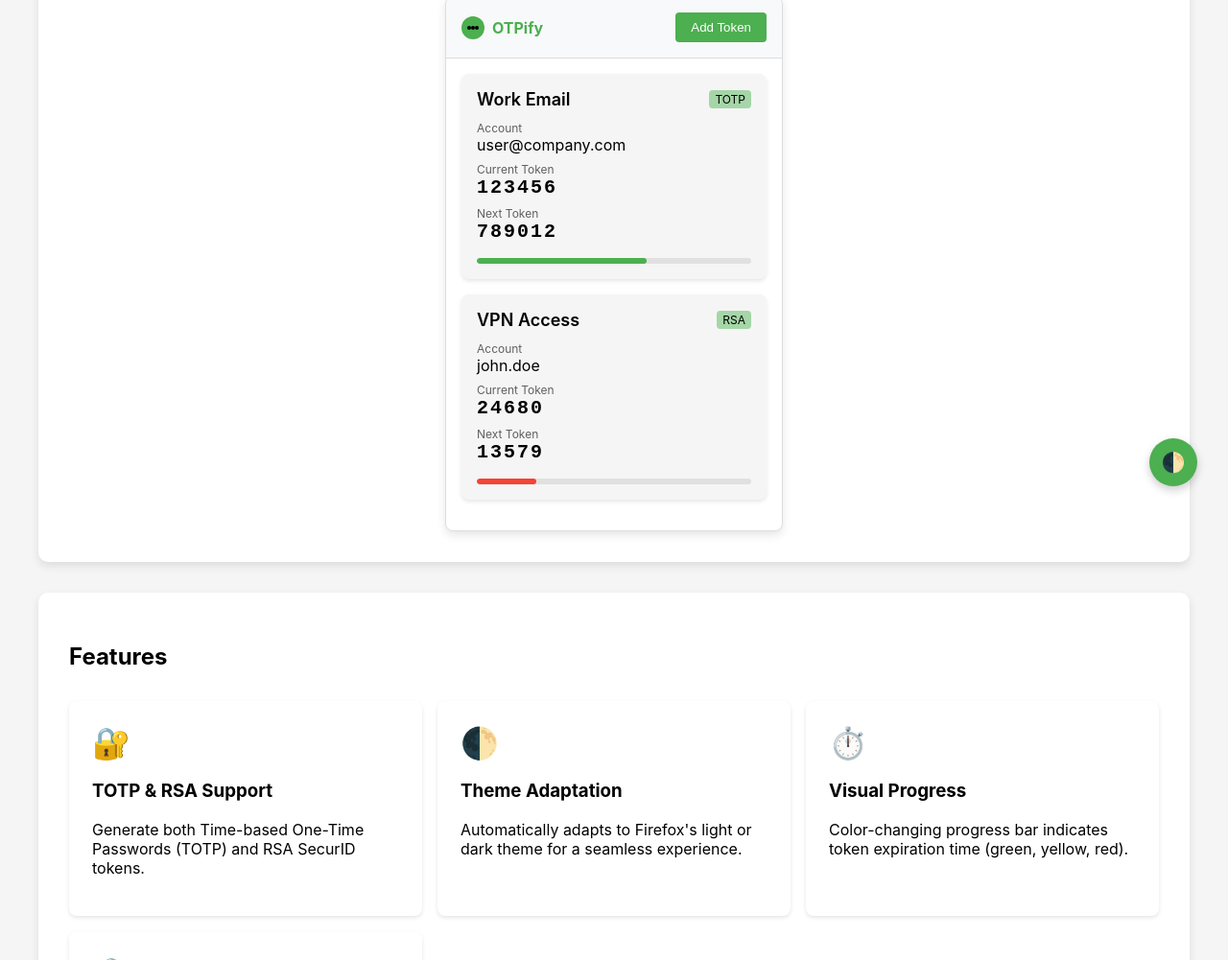
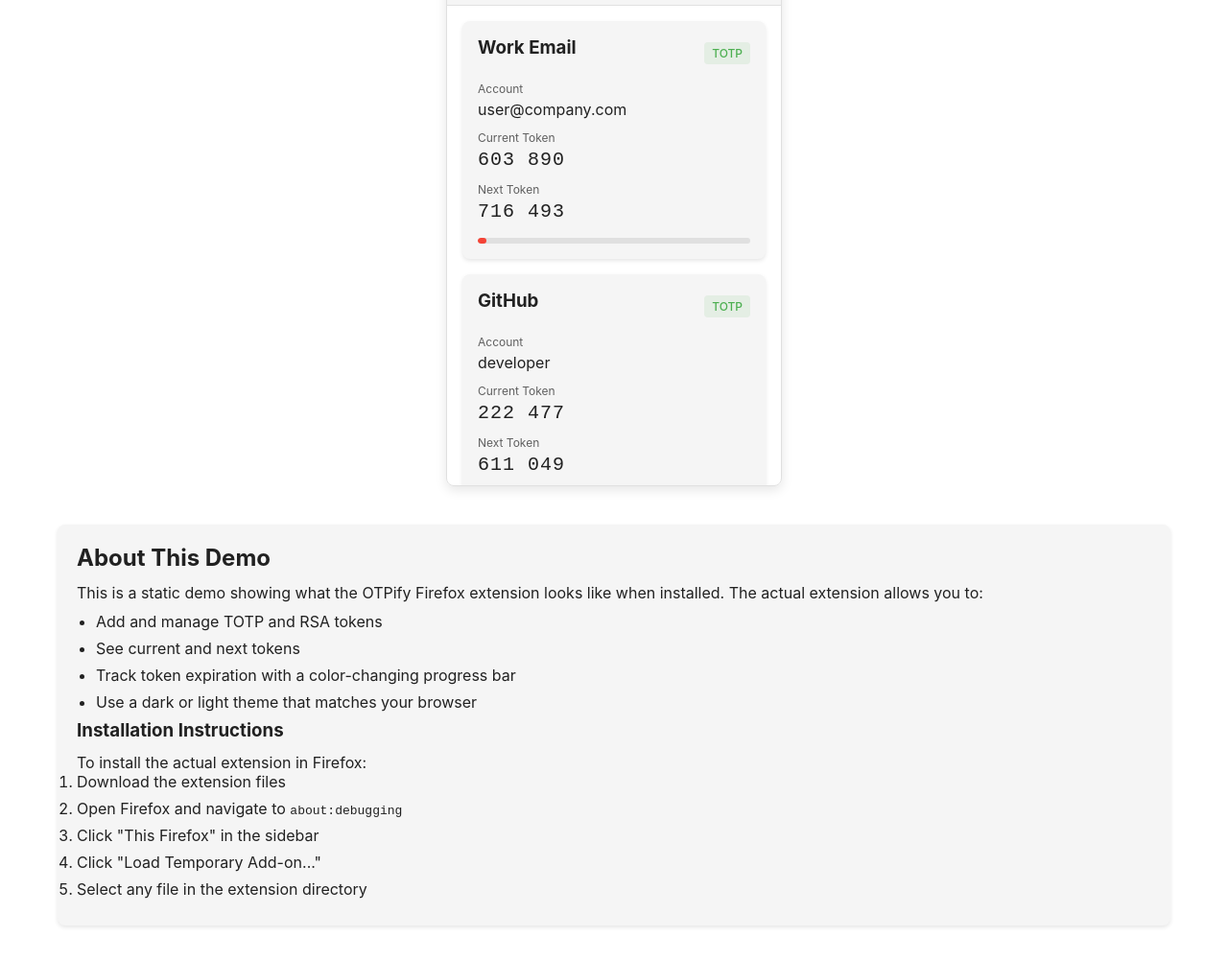
Before and after one commit to sanjay-namdeo/OTPify, a browser extension: page demo/index.html in a window 1280 px wide. Shown: the part 261-1262 px from the top of the page at 96% size. Drawn offline with nearby package versions, Linux system fonts and the light colour scheme.

Commit message:
Add demo tokens and improve error handling in token generation

```diff
--- a/demo/index.html
+++ b/demo/index.html
@@ -22,77 +22,107 @@
       --button-text-color: white;
     }
 
+    .dark-theme {
+      --background-color: #212121;
+      --text-color: #F5F5F5;
+      --card-background: #333333;
+      --border-color: #424242;
+      --input-background: #424242;
+      --shadow-color: rgba(0, 0, 0, 0.3);
+    }
+
+    * {
+      box-sizing: border-box;
+      margin: 0;
+      padding: 0;
+    }
+
     body {
       font-family: -apple-system, BlinkMacSystemFont, 'Segoe UI', Roboto, Oxygen, Ubuntu, Cantarell, 'Open Sans', 'Helvetica Neue', sans-serif;
-      margin: 0;
-      padding: 0;
-      background-color: #f5f5f5;
-      display: flex;
-      flex-direction: column;
-      align-items: center;
-      min-height: 100vh;
-      padding: 2rem;
-    }
-
-    h1 {
-      color: var(--primary-color);
-      margin-bottom: 2rem;
-      text-align: center;
+      background-color: var(--background-color);
+      color: var(--text-color);
+      padding: 20px;
+      transition: all 0.3s ease;
     }
 
     .container {
       max-width: 1200px;
-      width: 100%;
-      padding: 0 1rem;
-    }
-
-    .preview-container {
-      background-color: #fff;
-      border-radius: 10px;
-      box-shadow: 0 4px 10px rgba(0, 0, 0, 0.1);
-      padding: 2rem;
-      margin-bottom: 2rem;
+      margin: 0 auto;
+      padding: 20px;
     }
 
     .demo-header {
+      text-align: center;
+      margin-bottom: 40px;
+    }
+
+    h1, h2, h3, h4, h5, h6 {
+      color: var(--text-color);
+      margin-bottom: 12px;
+    }
+
+    .demo-popup {
+      width: 350px;
+      border: 1px solid var(--border-color);
+      border-radius: 8px;
+      overflow: hidden;
+      box-shadow: 0 4px 12px var(--shadow-color);
+      margin: 0 auto;
+    }
+
+    .theme-toggle {
+      display: flex;
+      justify-content: center;
+      margin-bottom: 20px;
+    }
+
+    button {
+      background-color: var(--primary-color);
+      color: var(--button-text-color);
+      border: none;
+      border-radius: 4px;
+      padding: 8px 16px;
+      cursor: pointer;
+      font-weight: 500;
+      transition: background-color 0.2s ease;
+    }
+
+    button:hover {
+      background-color: var(--secondary-color);
+    }
+
+    /* Importing popup styles */
+    .app-container {
+      width: 100%;
+    }
+
+    .header {
       display: flex;
       justify-content: space-between;
       align-items: center;
-      margin-bottom: 2rem;
+      padding: 16px;
+      background-color: var(--card-background);
+      border-bottom: 1px solid var(--border-color);
     }
 
-    .extension-demo {
-      width: 350px;
-      margin: 0 auto;
-      border: 1px solid #ddd;
-      border-radius: 8px;
-      background-color: white;
-      box-shadow: 0 4px 10px rgba(0, 0, 0, 0.1);
-      overflow: hidden;
-    }
-
-    .extension-header {
-      padding: 16px;
-      background-color: #f8f9fa;
-      border-bottom: 1px solid #ddd;
-      display: flex;
-      justify-content: space-between;
-      align-items: center;
-    }
-
-    .extension-title {
-      font-weight: bold;
-      color: var(--primary-color);
+    .app-title {
       display: flex;
       align-items: center;
     }
 
-    .extension-title svg {
+    .app-title svg {
       margin-right: 8px;
     }
 
-    .extension-content {
+    .app-title h1 {
+      font-size: 18px;
+      margin: 0;
+    }
+
+    .token-list {
       padding: 16px;
+      max-height: 500px;
+      overflow-y: auto;
     }
 
     .token-card {
@@ -110,34 +140,30 @@
       margin-bottom: 12px;
     }
 
-    .token-title {
-      font-size: 18px;
-      font-weight: 600;
-      margin: 0;
+    .token-type {
+      background-color: rgba(76, 175, 80, 0.1);
+      color: var(--primary-color);
+      padding: 4px 8px;
+      border-radius: 4px;
+      font-size: 12px;
+      font-weight: 500;
     }
 
-    .token-type {
-      font-size: 12px;
-      background-color: var(--light-color);
-      padding: 2px 6px;
-      border-radius: 4px;
+    .token-detail {
+      margin-bottom: 12px;
     }
 
-    .token-info {
-      margin-bottom: 8px;
+    .token-detail label {
+      font-size: 12px;
+      opacity: 0.7;
+      margin-bottom: 4px;
+      display: block;
     }
 
-    .token-label {
-      font-size: 12px;
-      color: var(--text-color);
-      opacity: 0.7;
-    }
-
-    .token-value {
+    .token-code {
       font-family: 'Courier New', monospace;
       font-size: 20px;
-      letter-spacing: 2px;
-      font-weight: 600;
+      letter-spacing: 1px;
     }
 
     .progress-container {
@@ -153,309 +179,204 @@
       height: 100%;
       border-radius: 3px;
       transition: width 1s linear, background-color 0.3s ease;
-      width: 70%;
-      background-color: var(--success-color);
     }
 
-    .button {
-      background-color: var(--primary-color);
-      color: var(--button-text-color);
-      border: none;
-      border-radius: 4px;
-      padding: 8px 16px;
-      cursor: pointer;
-      font-weight: 500;
-      transition: background-color 0.2s ease;
+    .footer {
+      margin-top: 40px;
+      text-align: center;
+      opacity: 0.7;
     }
 
-    .button:hover {
-      background-color: var(--secondary-color);
+    .section {
+      margin-bottom: 60px;
     }
 
-    .theme-toggle {
-      position: fixed;
-      bottom: 2rem;
-      right: 2rem;
-      background-color: var(--primary-color);
-      color: white;
-      border: none;
-      border-radius: 50%;
-      width: 50px;
-      height: 50px;
-      font-size: 20px;
-      cursor: pointer;
-      box-shadow: 0 4px 10px rgba(0, 0, 0, 0.2);
-      display: flex;
-      align-items: center;
-      justify-content: center;
+    .instructions {
+      margin-top: 40px;
+      padding: 20px;
+      background-color: var(--card-background);
+      border-radius: 8px;
+      box-shadow: 0 2px 4px var(--shadow-color);
     }
 
-    /* Dark theme */
-    body.dark-theme {
-      background-color: #212121;
-      color: #f5f5f5;
+    .instructions ul {
+      margin-left: 20px;
+      margin-top: 10px;
     }
 
-    body.dark-theme .preview-container {
-      background-color: #333;
-      box-shadow: 0 4px 10px rgba(0, 0, 0, 0.3);
+    .instructions li {
+      margin-bottom: 8px;
     }
 
-    body.dark-theme .extension-demo {
-      border-color: #444;
-      background-color: #333;
+    pre {
+      background-color: rgba(0, 0, 0, 0.05);
+      padding: 12px;
+      border-radius: 4px;
+      overflow-x: auto;
+      margin: 10px 0;
     }
 
-    body.dark-theme .extension-header {
-      background-color: #444;
-      border-bottom: 1px solid #555;
-    }
-
-    body.dark-theme .token-card {
-      background-color: #444;
-      box-shadow: 0 2px 4px rgba(0, 0, 0, 0.3);
-    }
-
-    body.dark-theme .token-label {
-      color: #f5f5f5;
-    }
-
-    .features {
-      display: grid;
-      grid-template-columns: repeat(auto-fit, minmax(300px, 1fr));
-      gap: 1rem;
-      margin-top: 2rem;
-    }
-
-    .feature-card {
-      background-color: white;
-      border-radius: 8px;
-      padding: 1.5rem;
-      box-shadow: 0 2px 4px rgba(0, 0, 0, 0.1);
-    }
-
-    body.dark-theme .feature-card {
-      background-color: #444;
-    }
-
-    .feature-icon {
-      color: var(--primary-color);
-      font-size: 2rem;
-      margin-bottom: 1rem;
-    }
-
-    .github-link {
-      display: inline-block;
-      margin-top: 2rem;
-      background-color: #333;
-      color: white;
-      padding: 0.5rem 1rem;
-      border-radius: 4px;
-      text-decoration: none;
-    }
-
-    body.dark-theme .github-link {
-      background-color: #555;
+    .empty-state {
+      text-align: center;
+      padding: 32px 16px;
+      color: var(--text-color);
+      opacity: 0.7;
     }
   </style>
+  <script src="https://unpkg.com/react@17/umd/react.production.min.js"></script>
+  <script src="https://unpkg.com/react-dom@17/umd/react-dom.production.min.js"></script>
+  <script src="https://unpkg.com/otpauth@8.0.3/dist/otpauth.umd.min.js"></script>
+  <script src="js/demo-tokens.js"></script>
 </head>
 <body>
   <div class="container">
-    <h1>OTPify Firefox Extension</h1>
+    <div class="demo-header">
+      <h1>OTPify Firefox Extension Demo</h1>
+      <p>Here's what the extension popup looks like in Firefox</p>
+    </div>
 
-    <div class="preview-container">
-      <div class="demo-header">
-        <h2>Extension Preview</h2>
-        <button class="button" id="add-token">Add Demo Token</button>
+    <div class="theme-toggle">
+      <button id="toggleTheme">Toggle Dark/Light Theme</button>
+    </div>
+
+    <div class="demo-popup" id="demo-popup">
+      <div class="header">
+        <div class="app-title">
+          <svg width="24" height="24" viewBox="0 0 24 24" fill="none" xmlns="http://www.w3.org/2000/svg">
+            <rect width="24" height="24" rx="12" fill="#4CAF50" />
+            <circle cx="8" cy="12" r="2" fill="#000" />
+            <circle cx="12" cy="12" r="2" fill="#000" />
+            <circle cx="16" cy="12" r="2" fill="#000" />
+          </svg>
+          <h1>OTPify</h1>
+        </div>
+        <button>Add Token</button>
       </div>
 
-      <div class="extension-demo">
-        <div class="extension-header">
-          <div class="extension-title">
-            <svg width="24" height="24" viewBox="0 0 24 24" fill="none" xmlns="http://www.w3.org/2000/svg">
-              <rect width="24" height="24" rx="12" fill="#4CAF50" />
-              <circle cx="8" cy="12" r="2" fill="#000" />
-              <circle cx="12" cy="12" r="2" fill="#000" />
-              <circle cx="16" cy="12" r="2" fill="#000" />
-            </svg>
-            OTPify
-          </div>
-          <button class="button">Add Token</button>
-        </div>
-
-        <div class="extension-content">
-          <div class="token-card">
-            <div class="token-header">
-              <h3 class="token-title">Work Email</h3>
-              <span class="token-type">TOTP</span>
-            </div>
-
-            <div class="token-info">
-              <div class="token-label">Account</div>
-              <div>user@company.com</div>
-            </div>
-
-            <div class="token-info">
-              <div class="token-label">Current Token</div>
-              <div class="token-value">123456</div>
-            </div>
-
-            <div class="token-info">
-              <div class="token-label">Next Token</div>
-              <div class="token-value">789012</div>
-            </div>
-
-            <div class="progress-container">
-              <div class="progress-bar"></div>
-            </div>
-          </div>
-
-          <div class="token-card">
-            <div class="token-header">
-              <h3 class="token-title">VPN Access</h3>
-              <span class="token-type">RSA</span>
-            </div>
-
-            <div class="token-info">
-              <div class="token-label">Account</div>
-              <div>john.doe</div>
-            </div>
-
-            <div class="token-info">
-              <div class="token-label">Current Token</div>
-              <div class="token-value">24680</div>
-            </div>
-
-            <div class="token-info">
-              <div class="token-label">Next Token</div>
-              <div class="token-value">13579</div>
-            </div>
-
-            <div class="progress-container">
-              <div class="progress-bar" style="width: 30%; background-color: var(--warning-color);"></div>
-            </div>
-          </div>
-        </div>
+      <div class="token-list" id="token-list">
+        <!-- Token cards will be inserted here by JavaScript -->
       </div>
     </div>
 
-    <div class="preview-container">
-      <h2>Features</h2>
+    <div class="section instructions">
+      <h2>About This Demo</h2>
+      <p>This is a static demo showing what the OTPify Firefox extension looks like when installed. The actual extension allows you to:</p>
+      <ul>
+        <li>Add and manage TOTP and RSA tokens</li>
+        <li>See current and next tokens</li>
+        <li>Track token expiration with a color-changing progress bar</li>
+        <li>Use a dark or light theme that matches your browser</li>
+      </ul>
 
-      <div class="features">
-        <div class="feature-card">
-          <div class="feature-icon">🔐</div>
-          <h3>TOTP & RSA Support</h3>
-          <p>Generate both Time-based One-Time Passwords (TOTP) and RSA SecurID tokens.</p>
-        </div>
+      <h3>Installation Instructions</h3>
+      <p>To install the actual extension in Firefox:</p>
+      <ol>
+        <li>Download the extension files</li>
+        <li>Open Firefox and navigate to <code>about:debugging</code></li>
+        <li>Click "This Firefox" in the sidebar</li>
+        <li>Click "Load Temporary Add-on..."</li>
+        <li>Select any file in the extension directory</li>
+      </ol>
+    </div>
 
-        <div class="feature-card">
-          <div class="feature-icon">🌓</div>
-          <h3>Theme Adaptation</h3>
-          <p>Automatically adapts to Firefox's light or dark theme for a seamless experience.</p>
-        </div>
-
-        <div class="feature-card">
-          <div class="feature-icon">⏱️</div>
-          <h3>Visual Progress</h3>
-          <p>Color-changing progress bar indicates token expiration time (green, yellow, red).</p>
-        </div>
-
-        <div class="feature-card">
-          <div class="feature-icon">🔒</div>
-          <h3>Secure Storage</h3>
-          <p>Tokens are securely stored using Firefox's built-in security features.</p>
-        </div>
-      </div>
+    <div class="footer">
+      <p>&copy; 2025 OTPify - A Firefox extension for secure token management</p>
     </div>
   </div>
 
-  <button class="theme-toggle" id="theme-toggle">🌓</button>
+  <script>
+    // Demo tokens are loaded from demo-tokens.js
 
-  <script>
-    // Demo functionality
-    document.addEventListener('DOMContentLoaded', () => {
-      // Theme toggle
-      const themeToggle = document.getElementById('theme-toggle');
-      themeToggle.addEventListener('click', () => {
-        document.body.classList.toggle('dark-theme');
-      });
+    function createTokenCard(token) {
+      const card = document.createElement('div');
+      card.className = 'token-card';
 
-      // Animate progress bars
-      const progressBars = document.querySelectorAll('.progress-bar');
-      progressBars.forEach(bar => {
-        setInterval(() => {
-          let width = parseInt(bar.style.width) || 70;
-          width = width - 1;
-          if (width <= 0) width = 70;
-          bar.style.width = width + '%';
+      // Current time
+      const now = Math.floor(Date.now() / 1000);
+      const remainingSeconds = 30 - (now % 30);
+      const percent = (remainingSeconds / 30) * 100;
 
-          // Change color based on remaining time
-          if (width > 50) {
-            bar.style.backgroundColor = 'var(--success-color)';
-          } else if (width > 25) {
-            bar.style.backgroundColor = 'var(--warning-color)';
-          } else {
-            bar.style.backgroundColor = 'var(--danger-color)';
-          }
-        }, 500);
-      });
+      // Progress bar color
+      let progressColor = '#4CAF50'; // Green default
+      if (remainingSeconds <= 10) {
+        progressColor = '#F44336'; // Red
+      } else if (remainingSeconds <= 20) {
+        progressColor = '#FFC107'; // Yellow
+      }
 
-      // Add demo token button
-      const addTokenBtn = document.getElementById('add-token');
-      if (addTokenBtn) {
-        addTokenBtn.addEventListener('click', () => {
-          const tokenContainer = document.querySelector('.extension-content');
-          const newToken = document.createElement('div');
-          newToken.className = 'token-card';
-          newToken.innerHTML = `
-            <div class="token-header">
-              <h3 class="token-title">GitHub</h3>
-              <span class="token-type">TOTP</span>
-            </div>
+      // Demo tokens - simulated codes
+      const digits = ['1', '2', '3', '4', '5', '6', '7', '8', '9', '0'];
+      let currentToken = '';
+      let nextToken = '';
 
-            <div class="token-info">
-              <div class="token-label">Account</div>
-              <div>dev@github.com</div>
-            </div>
+      // Generate demo tokens
+      for (let i = 0; i < 6; i++) {
+        currentToken += digits[Math.floor(Math.random() * digits.length)];
+        nextToken += digits[Math.floor(Math.random() * digits.length)];
+      }
 
-            <div class="token-info">
-              <div class="token-label">Current Token</div>
-              <div class="token-value">357159</div>
-            </div>
+      // Format tokens with a space in the middle
+      currentToken = `${currentToken.substring(0, 3)} ${currentToken.substring(3)}`;
+      nextToken = `${nextToken.substring(0, 3)} ${nextToken.substring(3)}`;
 
-            <div class="token-info">
-              <div class="token-label">Next Token</div>
-              <div class="token-value">246810</div>
-            </div>
+      card.innerHTML = `
+        <div class="token-header">
+          <h3>${token.name}</h3>
+          <span class="token-type">${token.type}</span>
+        </div>
 
-            <div class="progress-container">
-              <div class="progress-bar" style="width: 60%; background-color: var(--success-color);"></div>
-            </div>
-          `;
+        <div class="token-detail">
+          <label>Account</label>
+          <p>${token.account}</p>
+        </div>
 
-          tokenContainer.appendChild(newToken);
+        <div class="token-detail">
+          <label>Current Token</label>
+          <p class="token-code">${currentToken}</p>
+        </div>
 
-          // Animate the new progress bar
-          const newProgressBar = newToken.querySelector('.progress-bar');
-          setInterval(() => {
-            let width = parseInt(newProgressBar.style.width) || 60;
-            width = width - 1;
-            if (width <= 0) width = 60;
-            newProgressBar.style.width = width + '%';
+        <div class="token-detail">
+          <label>Next Token</label>
+          <p class="token-code">${nextToken}</p>
+        </div>
 
-            // Change color based on remaining time
-            if (width > 50) {
-              newProgressBar.style.backgroundColor = 'var(--success-color)';
-            } else if (width > 25) {
-              newProgressBar.style.backgroundColor = 'var(--warning-color)';
-            } else {
-              newProgressBar.style.backgroundColor = 'var(--danger-color)';
-            }
-          }, 500);
+        <div class="progress-container">
+          <div class="progress-bar" style="width: ${percent}%; background-color: ${progressColor};"></div>
+        </div>
+      `;
+
+      return card;
+    }
+
+    function updateTokens() {
+      const tokenList = document.getElementById('token-list');
+      tokenList.innerHTML = '';
+
+      if (demoTokens.length === 0) {
+        const emptyState = document.createElement('div');
+        emptyState.className = 'empty-state';
+        emptyState.innerHTML = `
+          <p>No tokens added yet.</p>
+          <p>Click "Add Token" to get started.</p>
+        `;
+        tokenList.appendChild(emptyState);
+      } else {
+        demoTokens.forEach(token => {
+          tokenList.appendChild(createTokenCard(token));
         });
       }
+    }
+
+    // Toggle dark/light theme
+    document.getElementById('toggleTheme').addEventListener('click', () => {
+      document.body.classList.toggle('dark-theme');
     });
+
+    // Initialize the demo
+    updateTokens();
+
+    // Update the tokens and progress bars every second
+    setInterval(updateTokens, 1000);
   </script>
 </body>
 </html>
--- /dev/null
+++ b/demo/js/demo-tokens.js
@@ -0,0 +1,24 @@
+// Sample tokens for demonstration
+const demoTokens = [
+  {
+    id: "1",
+    name: "Work Email",
+    account: "user@company.com",
+    type: "TOTP",
+    secret: "JBSWY3DPEHPK3PXP" // This is a standard demo base32 secret
+  },
+  {
+    id: "2",
+    name: "GitHub",
+    account: "developer",
+    type: "TOTP",
+    secret: "HXDMVJECJJWSRB3HWIZR4IFUGFTMXBOZ"
+  },
+  {
+    id: "3",
+    name: "VPN Access",
+    account: "admin@vpn.local",
+    type: "RSA",
+    secret: "1234567890ABCDEF" // Demo hexadecimal secret for RSA
+  }
+];
```
Also changed, not shown: background.js (+13 -5 lines), popup/bundled/popup-bundle.js (+59 -10 lines).
